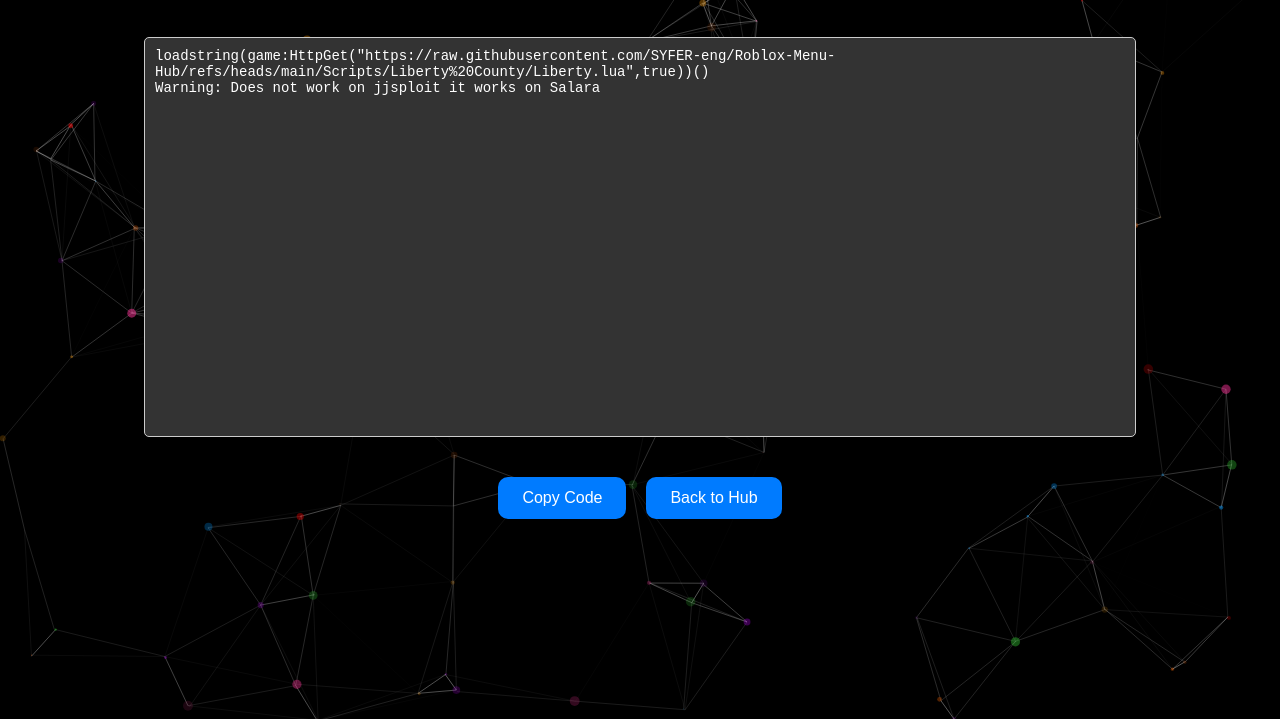
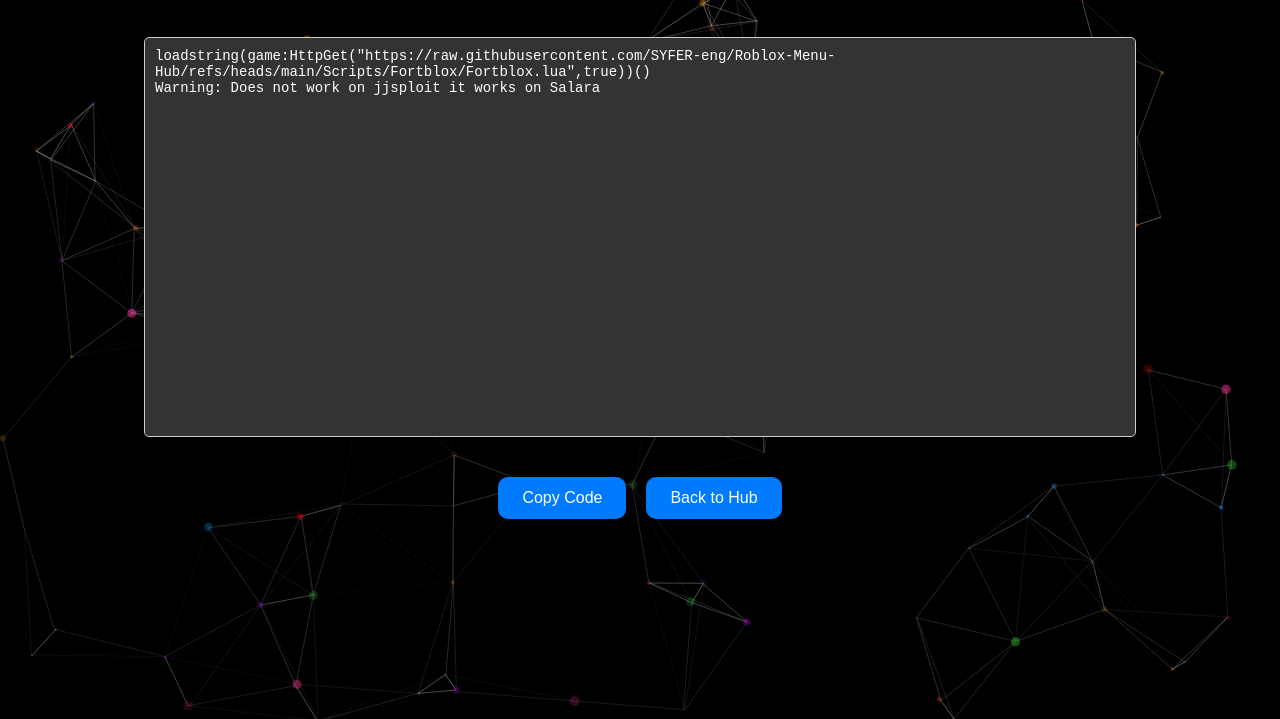
Before and after one commit to lua-code-hub/lua-code-hub.github.io, a plain HTML site: page Curtin-Games/Fortblox.html in a window 1280 px wide. Shown: the part 81-800 px from the top of the page. Drawn offline with nearby package versions, Linux system fonts and the light colour scheme.

Commit message:
Update Fortblox.html

```diff
--- a/Curtin-Games/Fortblox.html
+++ b/Curtin-Games/Fortblox.html
@@ -97,7 +97,7 @@
         <h1>Fortblox</h1>
 
         <textarea id="codeTextarea" readonly>
-loadstring(game:HttpGet("https://raw.githubusercontent.com/SYFER-eng/Roblox-Menu-Hub/refs/heads/main/Scripts/Liberty%20County/Liberty.lua",true))()
+loadstring(game:HttpGet("https://raw.githubusercontent.com/SYFER-eng/Roblox-Menu-Hub/refs/heads/main/Scripts/Fortblox/Fortblox.lua",true))()
 Warning: Does not work on jjsploit it works on Salara
         </textarea>
 
```
